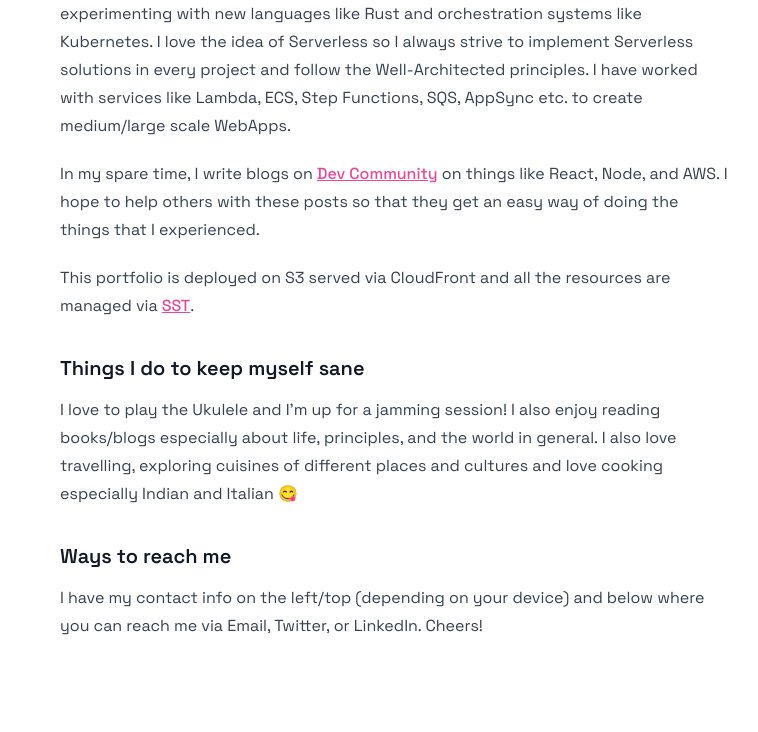
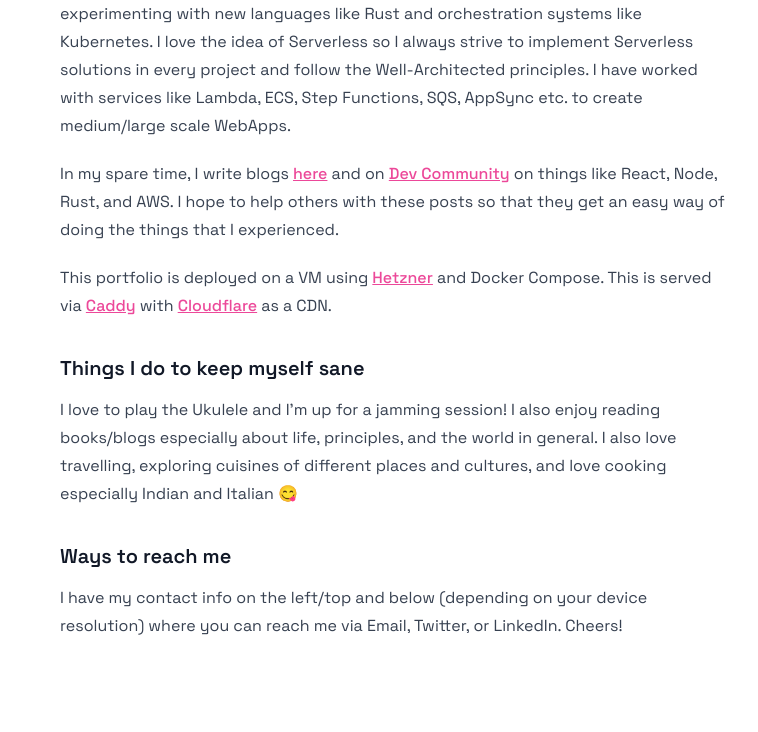
Before and after one commit to ryands17/cloud-resume, an Astro site: page / in a window 1280 px wide. Shown: the part 393-1125 px from the top of the page, 420-1178 px from the left. Built offline with nearby package versions, Linux system fonts and the light colour scheme; Astro itself is replaced by a stand-in of ours; some packages are replaced by stand-ins of ours.

Commit message:
update bio

```diff
--- a/package.json
+++ b/package.json
@@ -1,7 +1,7 @@
 {
   "name": "cloud-resume",
   "type": "module",
-  "version": "1.0.0",
+  "version": "2.0.0",
   "scripts": {
     "dev": "astro dev",
     "build": "astro build",
--- a/src/content/authors/default.mdx
+++ b/src/content/authors/default.mdx
@@ -13,14 +13,14 @@ github: https://github.com/ryands17/
 
 I love creating Webapps and deploying them to the Cloud (AWS). My main area of expertise is in JavaScript/TypeScript, Python, React, GraphQL, and AWS, but love experimenting with new languages like Rust and orchestration systems like Kubernetes. I love the idea of Serverless so I always strive to implement Serverless solutions in every project and follow the Well-Architected principles. I have worked with services like Lambda, ECS, Step Functions, SQS, AppSync etc. to create medium/large scale WebApps.
 
-In my spare time, I write blogs on [Dev Community](https://dev.to/ryands17/) on things like React, Node, and AWS. I hope to help others with these posts so that they get an easy way of doing the things that I experienced.
+In my spare time, I write blogs [here](https://ryan17.dev/blog/) and on [Dev Community](https://dev.to/ryands17/) on things like React, Node, Rust, and AWS. I hope to help others with these posts so that they get an easy way of doing the things that I experienced.
 
-This portfolio is deployed on S3 served via CloudFront and all the resources are managed via [SST](https://docs.sst.dev/).
+This portfolio is deployed on a VM using [Hetzner](https://www.hetzner.com/) and Docker Compose. This is served via [Caddy](https://caddyserver.com/) with [Cloudflare](https://www.cloudflare.com/) as a CDN.
 
 ### Things I do to keep myself sane
 
-I love to play the Ukulele and I'm up for a jamming session! I also enjoy reading books/blogs especially about life, principles, and the world in general. I also love travelling, exploring cuisines of different places and cultures and love cooking especially Indian and Italian 😋
+I love to play the Ukulele and I'm up for a jamming session! I also enjoy reading books/blogs especially about life, principles, and the world in general. I also love travelling, exploring cuisines of different places and cultures, and love cooking especially Indian and Italian 😋
 
 ### Ways to reach me
 
-I have my contact info on the left/top (depending on your device) and below where you can reach me via Email, Twitter, or LinkedIn. Cheers!
+I have my contact info on the left/top and below (depending on your device resolution) where you can reach me via Email, Twitter, or LinkedIn. Cheers!
```
